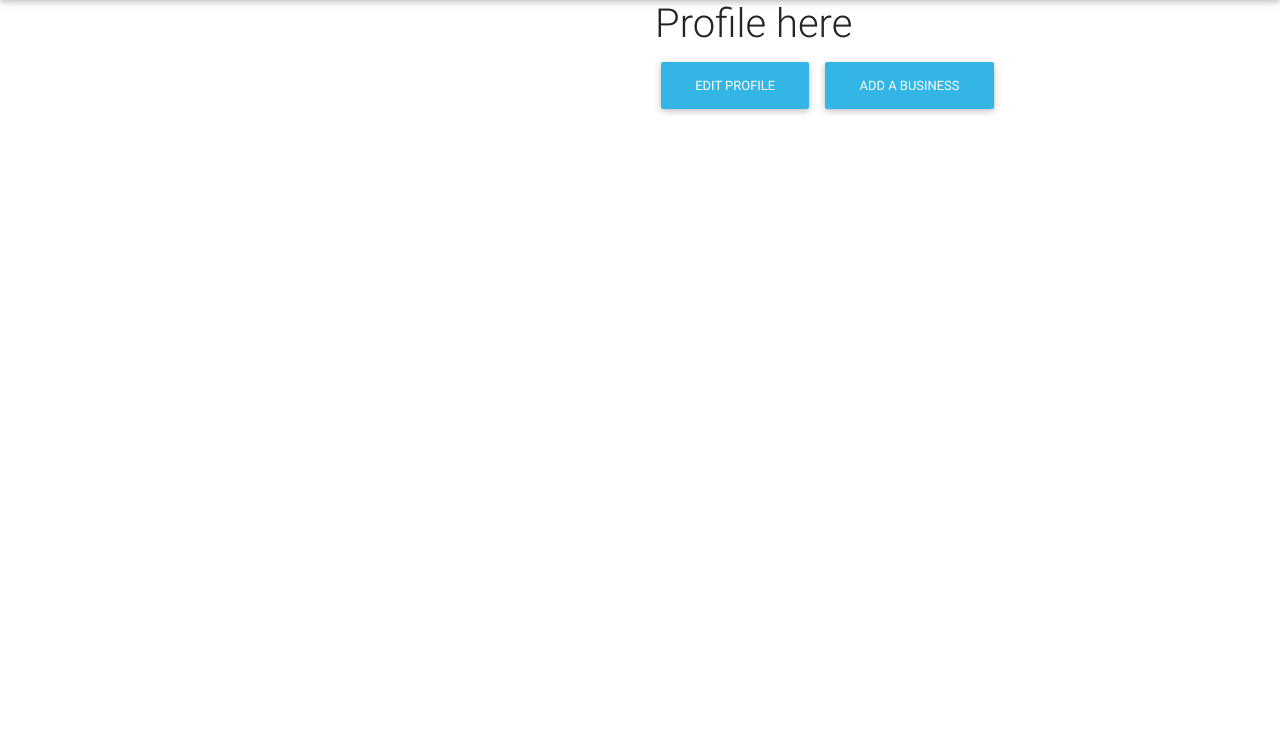
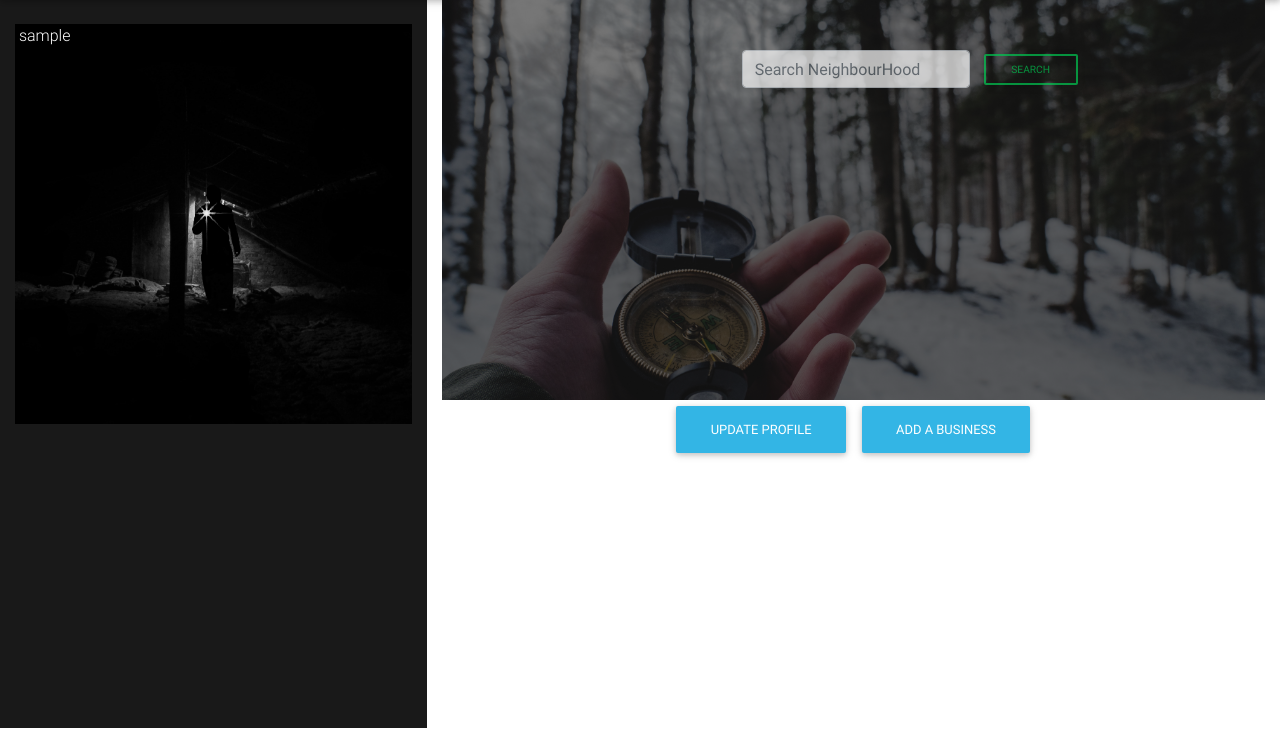
Before and after one commit to kipkemoimayor/Neighbor-hood, a Django app: page /profile/ in a window 1280 px wide. Shown: the part 59-800 px from the top of the page. Run offline with Django 3.2, Linux system fonts and the light colour scheme; the visitor is signed in with stand-in values (Sample User, id 1); some libraries are stand-ins or nearby versions.

Commit message:
Created a profile page

```diff
--- a/neighbours/static/css/style.css
+++ b/neighbours/static/css/style.css
@@ -63,3 +63,34 @@ height: 100%;
   text-decoration: underline;
   text-decoration-style: wavy;
 }
+#pro{
+  color:white;
+  height: 91vh;
+  background-color: rgba(0,0,0,0.9);
+}
+.imagePro{
+  height: 50vh;
+  background-image: url(../img/neii.jpg);
+  background-repeat: no-repeat;
+  background-position: center;
+  background-size: cover;
+}
+.overlay{
+    height: 50vh;
+    background-color: rgba(0,0,0,0.5);
+}
+#search{
+  padding: 50px;
+  margin-left: 250px;
+  opacity: 0.7;
+}
+.edit{
+  text-align: center;
+}
+.img{
+  height: 50vh;
+  background-image: url(../img/pro.jpg);
+  background-repeat: no-repeat;
+  background-position: center;
+  background-size: cover
+}
--- a/neighbours/templates/profile.html
+++ b/neighbours/templates/profile.html
@@ -2,18 +2,41 @@
 {%load bootstrap4%}
 {%block content%}
 {%include 'genNav.html'%}
-<div class="container">
+<div class="container-fluid">
   <div class="row">
-    <div class="col-md-6">
+    <div id="pro" class="col-md-4">
+      <br>
+      <div class="img">
+        <img class="rounded-circle img-fluid" src="" alt="">
+        {{user}}
+
+      </div>
       {%for pro in profile%}
         <p>{{pro.fullname}}</p>
         <p>{{pro.neigbor.name}}</p>
+        <p>{{pro.user.email}}</p>
       {%endfor%}
     </div>
-    <div class="col-md-6">
-      <h1>Profile here</h1>
-      <a class="btn btn-info" href="{%url 'edit'%}{{user.username}}">EDit profile</a>
-      <a class="btn btn-info" href="{%url 'busi'%}">Add a business</a>
+    <div class="col-md-8">
+      <div class="imagePro">
+        <div class="overlay">
+          <form id="search" class="form-inline my-2 my-lg-0">
+            <input class="form-control mr-sm-2" type="search" placeholder="Search NeighbourHood" aria-label="Search">
+            <button class="btn btn-outline-success my-2 my-sm-0 btn-sm" type="submit">Search</button>
+          </form>
+
+        </div>
+      </div>
+      <div class="edit">
+        {%if profile%}
+        <a class="btn btn-info" href="{%url 'edit'%}{{user.username}}">Edit profile</a>
+        {%else%}
+        <a class="btn btn-info" href="{%url 'edit'%}{{user.username}}">Update Profile</a>
+        {%endif%}
+        <a class="btn btn-info" href="{%url 'busi'%}">Add a business</a>
+      </div>
+
+
 
     </div>
 
```
Also changed, not shown: neighbours/static/img/neii.jpg (added), neighbours/static/img/pro.jpg (added).
